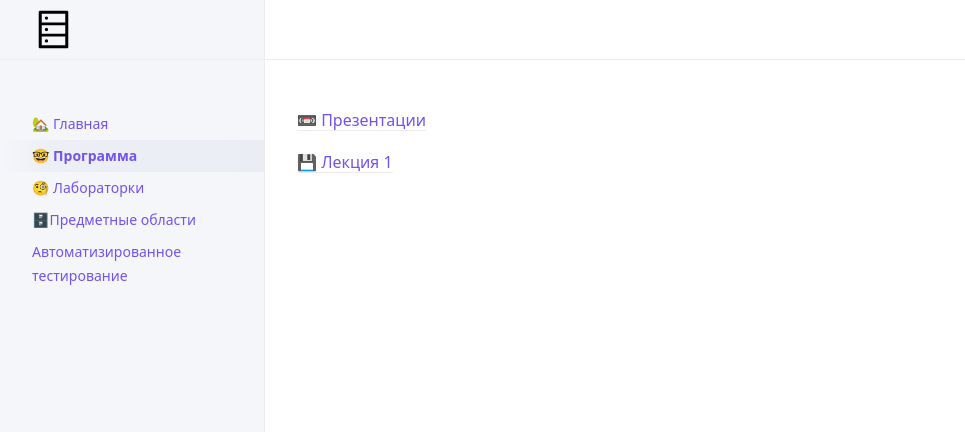
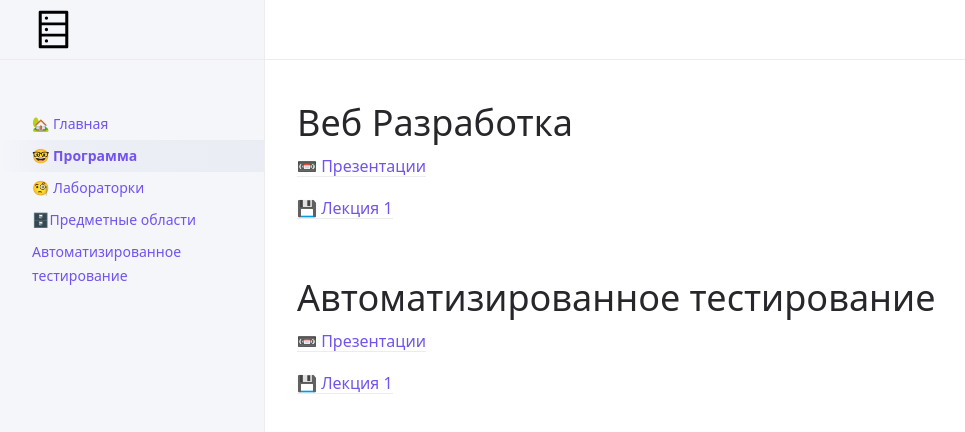
Before and after one commit to Das-dasein/db-lovefield, a Jekyll site: the page built from program.md, in a window 1280 px wide. Shown: the top 432 px of the page, without its empty margins (107-1072 px from the left). Built offline with Jekyll 4.4.1, drawn with Linux system fonts in a browser that asks for light colours; our own code applies the rules of GitHub Pages for plain Markdown files; a script that is not in the unit is left out.

Commit message:
Update program.md

```diff
--- a/program.md
+++ b/program.md
@@ -3,6 +3,14 @@ title: 🤓 Программа
 nav_order: 2
 ---
 
+# Веб Разработка
+
 [📼 Презентации](https://drive.google.com/drive/folders/1_Dke8vWdQPt6HCNbegUXQ45aZf7O4hds?usp=sharing)
 
 [💾 Лекция 1](https://bbb.ssau.ru:8443/playback/presentation/2.3/5fdab412d456fb67a87df8140fbc8ccb3fa191ff-1670250968587)
+
+# Автоматизированное тестирование
+
+[📼 Презентации](https://drive.google.com/drive/folders/1R6k99ptCsdzKSN4kcwlpLzhBvOkkNQFX?usp=sharing)
+
+[💾 Лекция 1](https://bbb.ssau.ru:8443/playback/presentation/2.3/927776d99d6ce2004e47e3da7fefb120027eda46-1670244102937)
```
